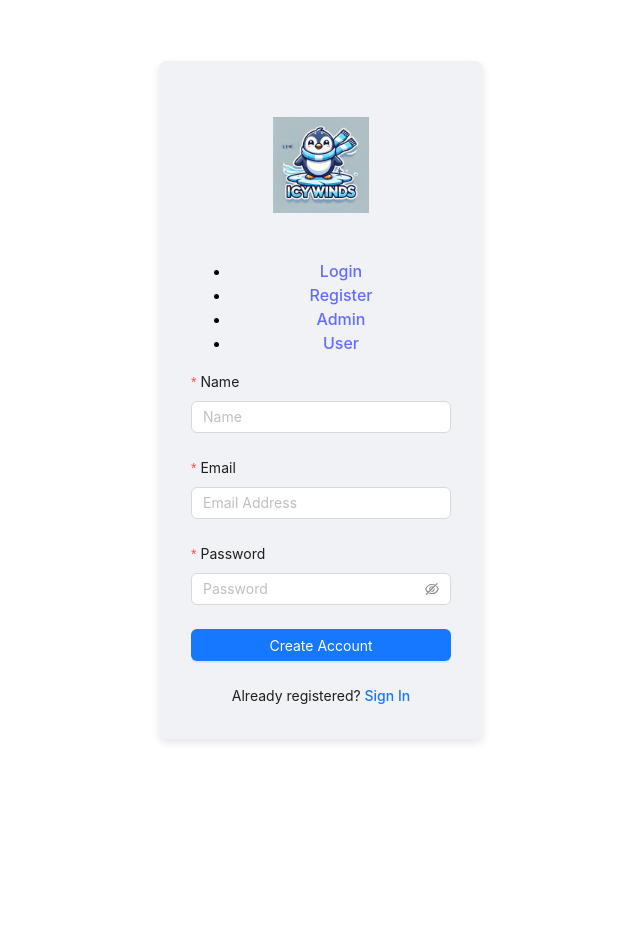
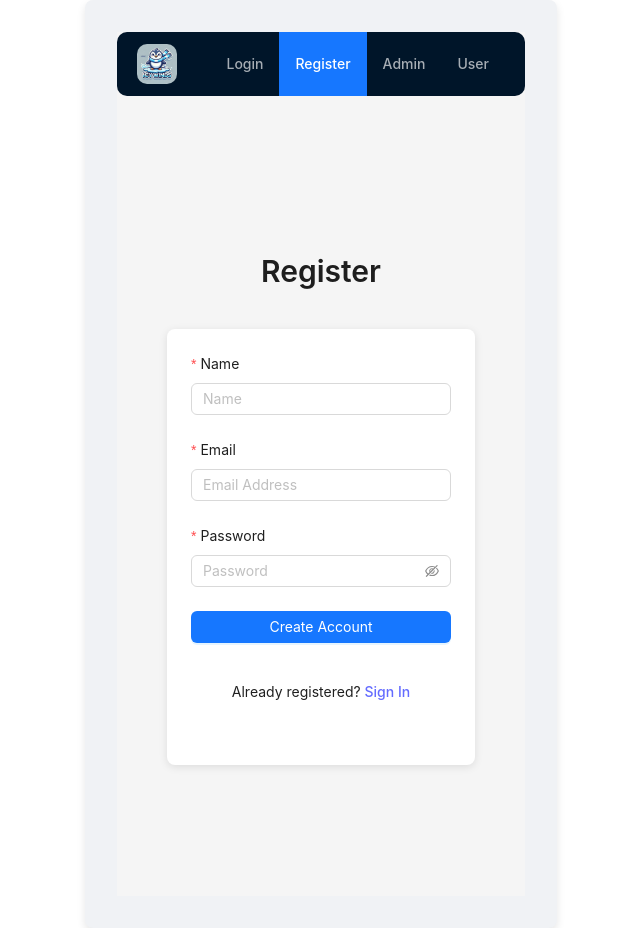
Before and after one commit to Fuzi1324/wap-project, a React (Vite) app: page /register in a window 1280 px wide. Shown: the whole page, without its empty margins (319-959 px from the left). Before the commit the page ends 800 px from the top, so only its background shows below. Built offline with nearby package versions, Linux system fonts and the light colour scheme.

Commit message:
Navbar was implemented and did some minor restyling

```diff
--- a/src/Pages/AdminPage.jsx
+++ b/src/Pages/AdminPage.jsx
@@ -125,7 +125,7 @@ function AdminPage() {
   return (
     <Layout style={{ minHeight: '100vh' }}>
       <Navigation />
-      <Layout.Content style={{ padding: '20px' }}>
+      <Layout.Content>
         <Card>
           <Title level={2}>Admin-Konfiguration</Title>
 
--- a/src/Pages/RegistrationPage.jsx
+++ b/src/Pages/RegistrationPage.jsx
@@ -1,7 +1,11 @@
 import { useState } from 'react'
 import { Link } from 'react-router-dom'
 import Navigation from '../components/Navigation'
-import { Input, Button, Form, Typography, message } from 'antd';
+import { Layout, Form, Input, Button, Typography, message, Space } from 'antd';
+
+const { Content } = Layout;
+const { Title } = Typography;
+
 
 export default function LoginPage() {
     const [username, setUsername] = useState('')
@@ -24,12 +28,15 @@ export default function LoginPage() {
     return (
         <>
             <Navigation />
-            <div className="register-page">
-                <div className="form" style={{ maxWidth: '400px', margin: 'auto' }}>
+            <Layout style={{ minHeight: '100vh' }}>
+                <Content style={{ display: 'flex', justifyContent: 'center', alignItems: 'center', padding: '50px' }}>
+                    <Space direction="vertical" style={{ width: '100%', maxWidth: '400px' }} size="large">
+                        <Title level={2} style={{ textAlign: 'center' }}>Register</Title>
                         <Form
                             name="register-form"
+                            layout="vertical"
                             onFinish={handleSubmit}
-                        layout="vertical"
+                            style={{ background: '#fff', padding: '24px', borderRadius: '8px', boxShadow: '0 2px 8px rgba(0, 0, 0, 0.1)' }}
                         >
                             <Form.Item
                                 label="Name"
@@ -50,7 +57,7 @@ export default function LoginPage() {
                                 rules={[{ required: true, message: 'Please input your email!' }]}
                             >
                                 <Input
-                                type="text"
+                                    type="email"
                                     placeholder="Email Address"
                                     value={email}
                                     onChange={e => setEmail(e.target.value)}
@@ -75,12 +82,15 @@ export default function LoginPage() {
                                 </Button>
                             </Form.Item>
 
-                        <Typography.Text className="message">
+                            <Form.Item>
+                                <p style={{ textAlign: 'center' }}>
                                     Already registered? <Link to="/login">Sign In</Link>
-                        </Typography.Text>
+                                </p>
+                            </Form.Item>
                         </Form>
-                </div>
-            </div>
+                    </Space>
+                </Content>
+            </Layout>
         </>
     )
 }
--- a/src/Pages/UserPage.jsx
+++ b/src/Pages/UserPage.jsx
@@ -1,8 +1,9 @@
 import { useState, useEffect } from "react";
 import Navigation from "../components/Navigation";
-import { Card, Typography, Space } from 'antd';
+import { Layout, Button, Typography, Space, Divider, Row, Col, message, Card } from 'antd';
 
 const { Title, Text } = Typography;
+const { Content } = Layout;
 
 export default function UserPage() {
   const [username, setUsername] = useState('');
@@ -12,15 +13,21 @@ export default function UserPage() {
   }, []);
 
   return (
-    <div style={{ padding: '2rem' }}>
+    <>
       <Navigation />
-      <Space direction="vertical" style={{ display: 'flex', alignItems: 'center' }}>
-        <Title level={2}>User Page</Title>
-        <Card style={{ width: 300, textAlign: 'center' }}>
-          <Text>Welcome back,</Text>
-          <Title level={3}>{username}</Title>
-        </Card>
-      </Space>
-    </div>
+      <Layout style={{ minHeight: '100vh' }}>
+        <Content style={{ display: 'flex', justifyContent: 'center', alignItems: 'center', padding: '50px' }}>
+          <Space direction="vertical" style={{ width: '100%', maxWidth: '400px' }} size="large">
+            <Title level={2}>User Page</Title>
+            <Card style={{ width: 250, textAlign: 'center' }}>
+              <Text>Welcome back</Text>
+              <Title level={3}>{username}</Title>
+            </Card>
+            <div style={{ minHeight: '300px', flexGrow: 1, backgroundColor: '#f4f4f5' }}>
+            </div>
+          </Space>
+        </Content>
+      </Layout>
+    </>
   );
 }
--- a/src/components/Navigation.jsx
+++ b/src/components/Navigation.jsx
@@ -1,19 +1,43 @@
-import { Link } from 'react-router-dom'
+import { Link, useLocation } from 'react-router-dom'
 import Logo from '/images/Logo.png'
+import { Layout, Menu, Typography } from 'antd'
+
+const { Header } = Layout
+
 export default function Navigation() {
-    return (
-        <>
-        <div>
-        <Link to="/"><img src={Logo} className="logo" alt="Vite logo" /></Link>
-        <div>
-          <ul>
-          <li><Link to="/login">Login</Link></li>
-          <li><Link to="/register">Register</Link></li>
-          <li><Link to="/admin">Admin</Link></li>
-          <li><Link to="/user">User</Link></li>
-          </ul>
-        </div>
-      </div>
-        </>
-    )
+  const location = useLocation();
+  return (
+    <Layout>
+      <Header style={{ display: 'flex', alignItems: 'center', background: '#001529', padding: '0 20px', borderRadius: '10px', }}>
+
+        <Link to="/" style={{ display: 'flex', alignItems: 'center', marginRight: '20px', }}>
+          <img src={Logo} alt="Logo" style={{ height: '40px', marginRight: '10px', borderRadius: '10px', }} />
+        </Link>
+
+        <Menu
+          theme="dark"
+          mode="horizontal"
+          selectedKeys={[location.pathname]}
+          style={{ flexGrow: 1, justifyContent: 'flex-end' }}
+        >
+
+          <Menu.Item key="/login">
+            <Link to="/login">Login</Link>
+          </Menu.Item>
+
+          <Menu.Item key="/register">
+            <Link to="/register">Register</Link>
+          </Menu.Item>
+
+          <Menu.Item key="/admin">
+            <Link to="/admin">Admin</Link>
+          </Menu.Item>
+
+          <Menu.Item key="/user">
+            <Link to="/user">User</Link>
+          </Menu.Item>
+        </Menu>
+      </Header>
+    </Layout>
+  )
 }
```
Also changed, not shown: src/Pages/LoginPage.jsx (line endings or trailing spaces). Lines whose indentation alone changed are shown as unchanged.
